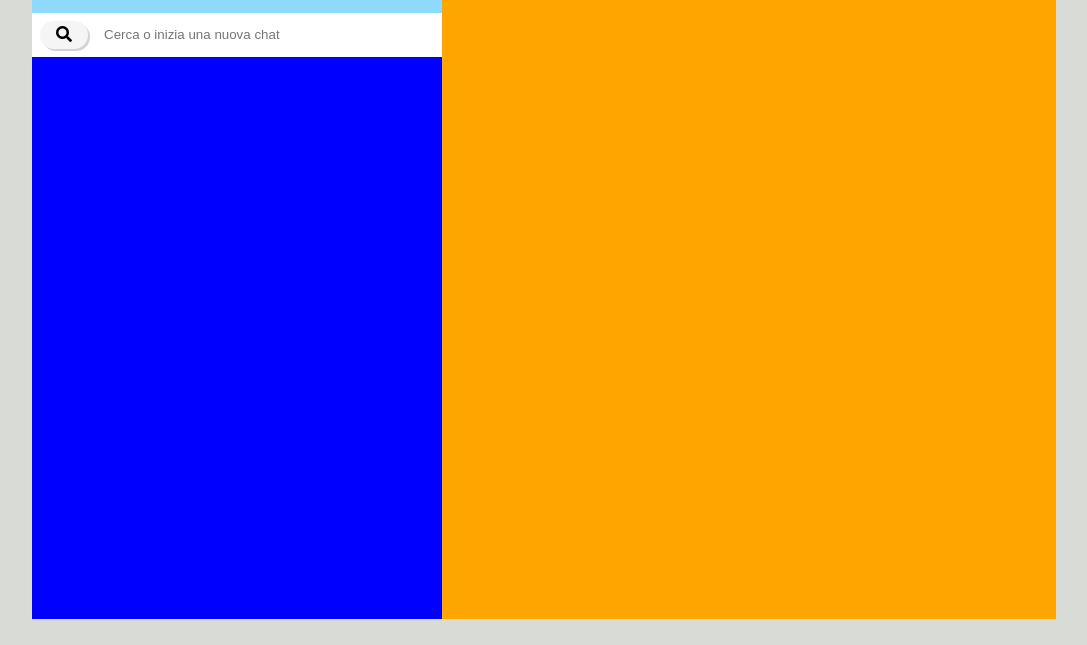
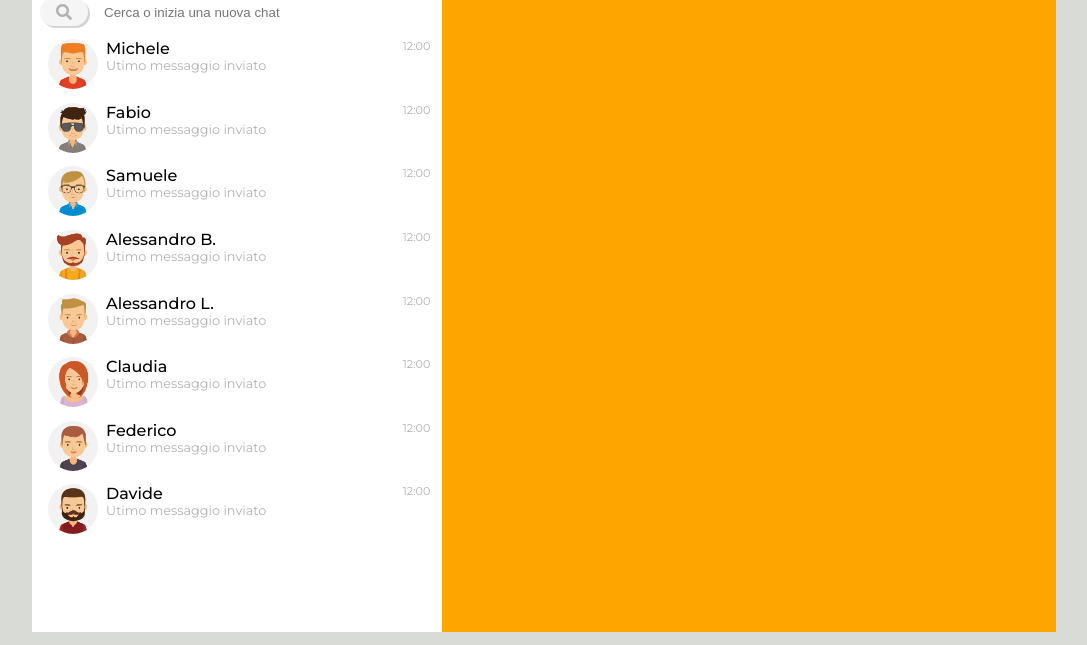
Before and after one commit to Cix8/vue-boolzapp, a plain HTML site: page index.html in a window 1280 px wide. Shown: the part 155-800 px from the top of the page, without its empty margins (96-1183 px from the left). Drawn offline with nearby package versions, Linux system fonts and the light colour scheme.

Commit message:
add contacts

```diff
--- a/css/style.css
+++ b/css/style.css
@@ -35,20 +35,19 @@ main {
     background-color: #d8dbd6;
     width: 100%;
     height: 100vh;
-    padding: 2% 0;
+    padding: 1% 0;
 }
 
 .general-container {
     width: 80%;
     /* TEST */ height: 100%;
     margin: 0 auto;
-    background-color: red;
+    background-color: #ffffff;
 }
 
 .contacts-container {
     width: 40%;
-    /* TEST */ height: 100%;
-    background-color: blue;
+    height: 100%;
 }
 
 .messages-container {
@@ -65,7 +64,7 @@ main {
 }
 
 .user-header .user-image {
-    width: 50px;
+    width: 40px;
 }
 
 .user-image img {
@@ -127,12 +126,12 @@ main {
     display: flex;
     align-items: center;
     padding: .5rem .5rem;
-    background-color: #ffffff;
 }
 
 .search-container .icon-container {
     padding: .3rem 1rem;
     border-radius: 20px;
+    color: #b1b1b1;
     background-color: whitesmoke;
     box-shadow: 2px 2px lightgrey;
 }
@@ -153,3 +152,35 @@ main {
 .search-container .search-input:focus-visible {
     outline: 3px solid #8edafc;
 }
+
+.contacts li {
+    display: flex;
+    position: relative;
+    padding: .3rem 1rem;
+}
+
+.contacts .contact-avatar {
+    width: 50px;
+    margin-right: .5rem;
+}
+
+.contact-avatar img {
+    border-radius: 50%;
+}
+
+.contacts .text span {
+    font-weight: 500;
+}
+
+.contacts .text p {
+    font-size: .8rem;
+    color: #b1b1b1;
+}
+
+.contacts .time {
+    position: absolute;
+    top: .3rem;
+    right: .7rem;
+    font-size: .7rem;
+    color: #b1b1b1;
+}
--- a/index.html
+++ b/index.html
@@ -66,14 +66,18 @@
                         </div>
                     </div>
                     <ul class="contacts">
-                        <li></li>
-                        <li></li>
-                        <li></li>
-                        <li></li>
-                        <li></li>
-                        <li></li>
-                        <li></li>
-                        <li></li>
+                        <li v-for="element in contacts">
+                            <div class="contact-avatar">
+                                <img :src="'img/avatar'+ element.avatar + '.jpg'" alt="">
+                            </div>
+                            <div class="text">
+                                <span>{{ element.name }}</span>
+                                <p>Utimo messaggio inviato</p>
+                            </div>
+                            <div class="time">
+                                <span>12:00</span>
+                            </div>
+                        </li>
                     </ul>
                 </div>
                 <div class="messages-container float-l"></div>
```
